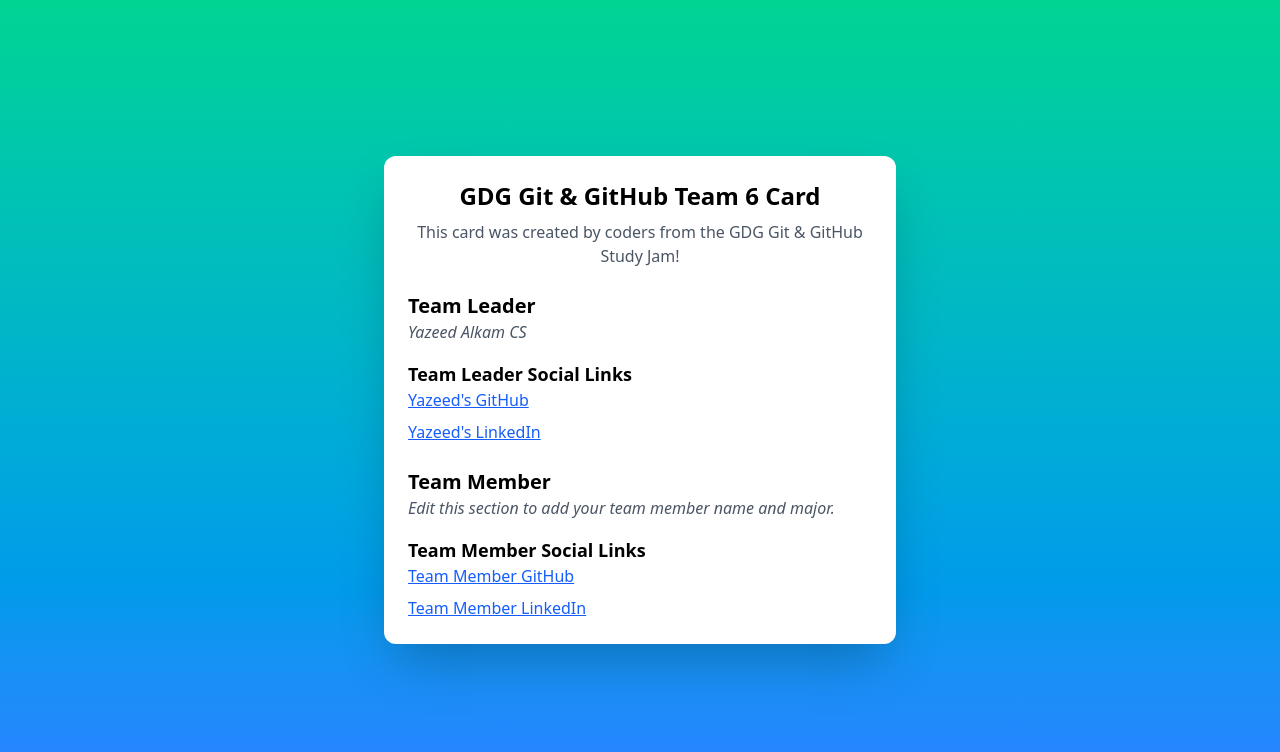
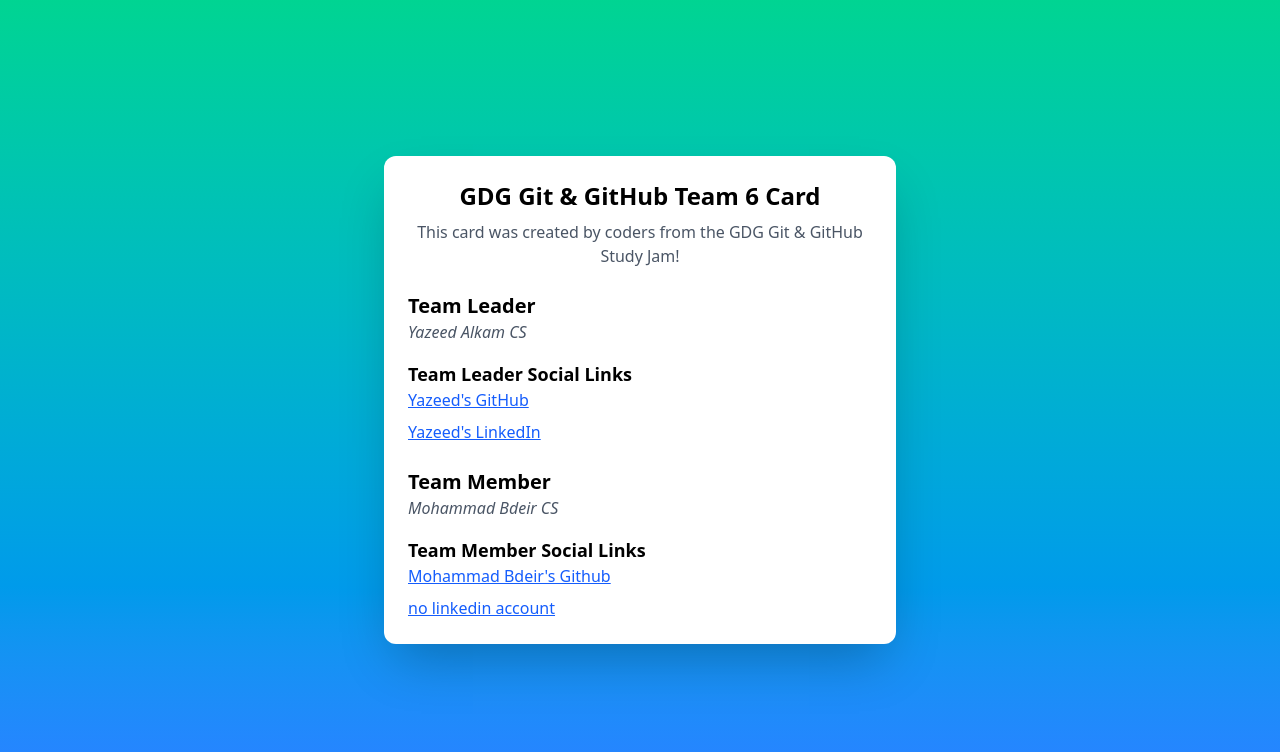
Before and after one commit to YazeedAlkam/GDG_Git_Team_6_Card, a plain HTML site: page index.html in a window 1280 px wide. Drawn offline with nearby package versions, Linux system fonts and the light colour scheme.

Commit message:
Add member 1 info

```diff
--- a/index.html
+++ b/index.html
@@ -28,11 +28,11 @@
         <section>
 		        <!-- Team Member Section -->
             <h2 class="mt-6 text-xl font-semibold">Team Member</h2>
-            <p class="text-gray-600 italic">Edit this section to add your team member name and major.</p>
+            <p class="text-gray-600 italic">Mohammad Bdeir CS</p>
             <h3 class="mt-4 text-lg font-semibold">Team Member Social Links</h3>
             <ul class="space-y-2">
-                <li><a href="social-link" class="text-blue-600 underline">Team Member GitHub</a></li>
-                <li><a href="social-link" class="text-blue-600 underline">Team Member LinkedIn</a></li>
+                <li><a href="https://github.com/Mohammad7Bdeir" class="text-blue-600 underline">Mohammad Bdeir's Github</a></li>
+                <li><a href="social-link" class="text-blue-600 underline">no linkedin account</a></li>
             </ul>
         </section>
     </div>
```
